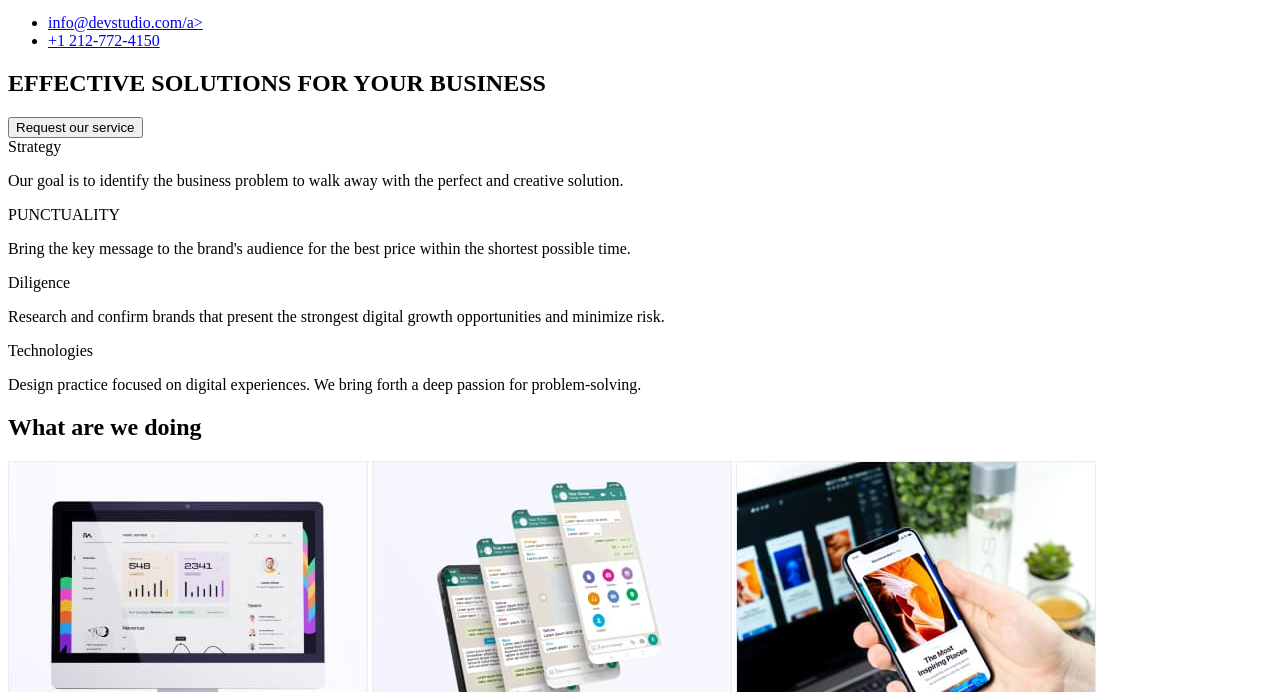
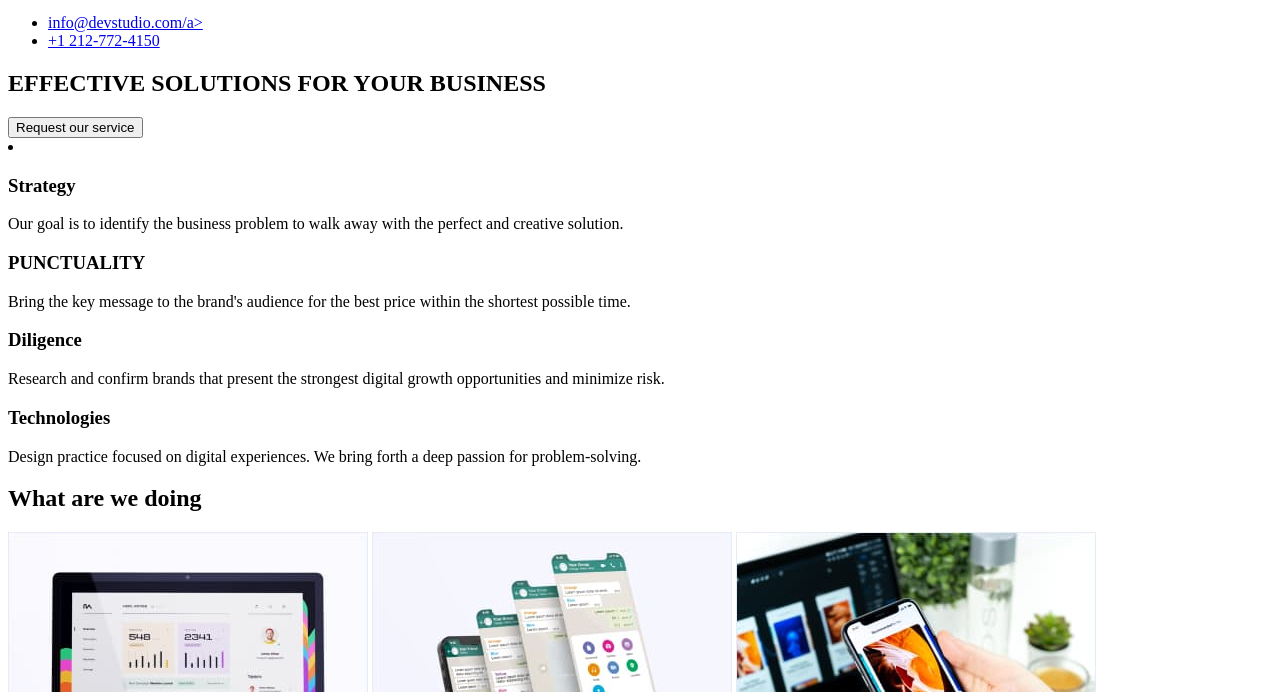
Before and after one commit to MadalinA917ON/goit-markup-hw-01, a plain HTML site: page index.html in a window 1280 px wide. Shown: the part 108-800 px from the top of the page. Drawn offline with Linux system fonts and the light colour scheme.

Commit message:
Adaugare sectiuni
Am adaugat  comentarii pentru fiecare sectiune in parte

```diff
--- a/index.html
+++ b/index.html
@@ -4,9 +4,12 @@
     <meta charset="UTF-8">
     <meta name="viewport" content="width=, initial-scale=1.0">
     <title>Document</title>
+    <title>Webstudio</title>
 </head>
 <body>
+<!-- Sectiunea Header -->
     <header>
+        <section>
             <alt= href="index.html"
             ><img src="./images/logo.svg" alt="logo_WebStudio"></a>
 
@@ -24,6 +27,7 @@
                        <a>Contacts</a>
                     </li>
                 </ul>
+            </nav>
 
             <ul>
                 <li>
@@ -35,26 +39,36 @@
                 </li>
             </ul>
 
+        </section>
+    </header>
 
-    </nav>
-    </header>
     <main>
+ <!-- Prima sectiune -->
         <section>
             <h1>EFFECTIVE SOLUTIONS FOR YOUR BUSINESS</h1>
             <button type="button">Request our service</button>
         </section>
 
-        <span>Strategy</span>
+<!-- A doua Sectiune  -->
+
+        <section>
+
+            <li>
+                <h3>Strategy</h3>
                     <p>Our goal is to identify the business problem to walk away with the perfect and creative solution.</p>
 
-        <span>PUNCTUALITY</span>
+                <h3>PUNCTUALITY</h3>
                       <p>Bring the key message to the brand's audience for the best price within the shortest possible time.</p>
 
-        <span>Diligence</span>
+                <h3>Diligence</h3>
                    <p>Research and confirm brands that present the strongest digital growth opportunities and minimize risk.</p>
 
-        <span>Technologies</span>
+                <h3>Technologies</h3>
                     <p>Design practice focused on digital experiences. We bring forth a deep passion for problem-solving.</p>
+            </li>
+        </section>
+
+<!-- A treia sectiune -->
 
         <section>
             <h2>What are we doing</h2>
@@ -63,6 +77,9 @@
            <img src="images/img_2.jpg" alt="">
            <img src="images/img_3.jpg" alt="">
         </section>
+
+<!-- A patra sectiune -->
+
         <section>
             <h2>Our Team</h2>
             <img src="images/card_1.jpg" alt="">
@@ -72,6 +89,8 @@
         </section>
     </main>
 
+    <!-- Sectiunea footer -->
+
     <footer>
 
     </footer>
```
Lines whose indentation alone changed are shown as unchanged.
